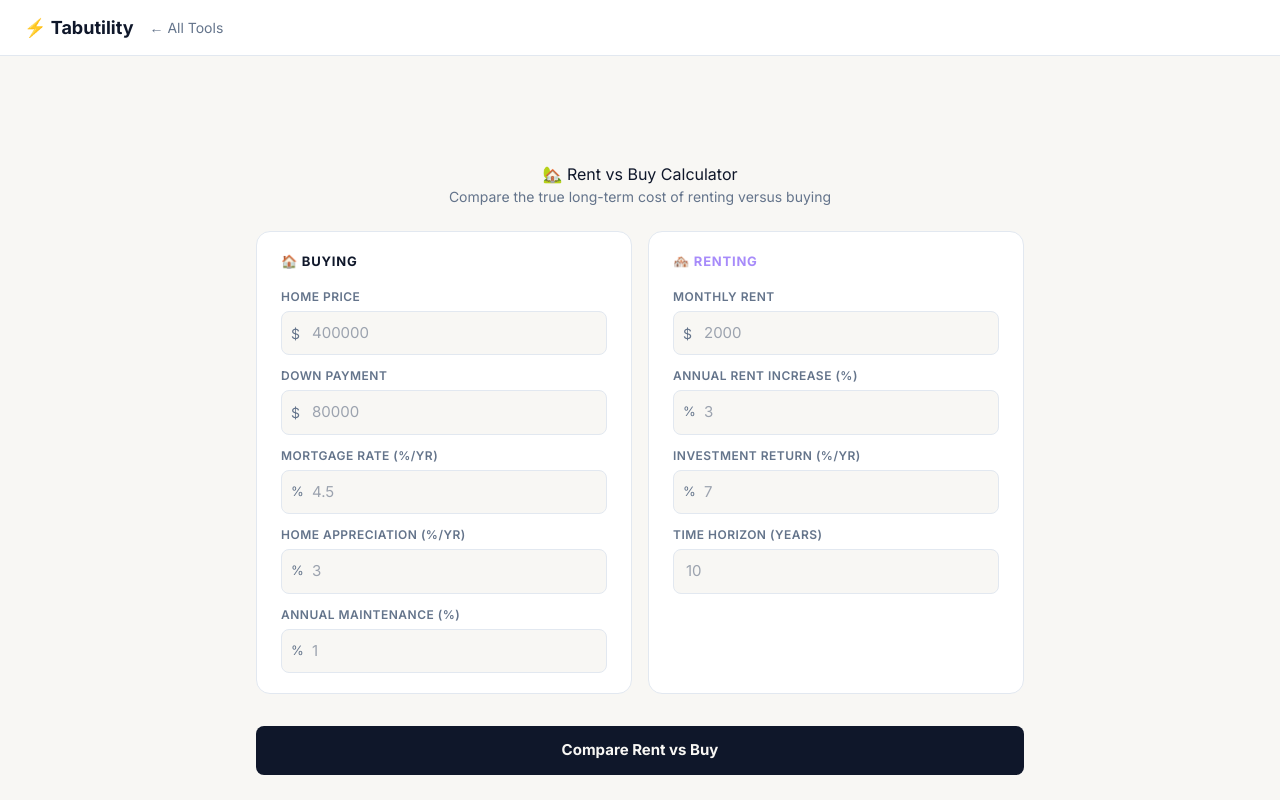
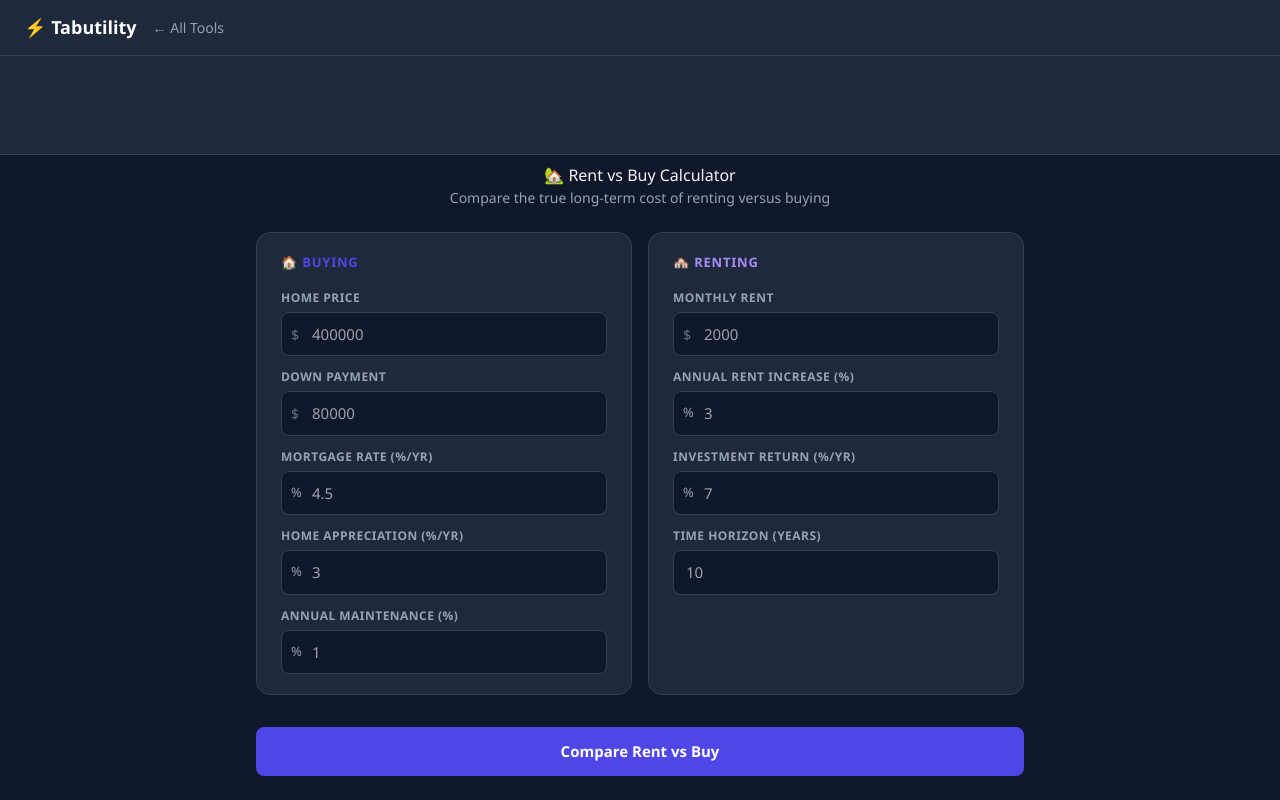
Before and after one commit to rakeshv02/rent-vs-buy, a React (Vite) app: page / in a window 1280 px wide. Shown: the top 800 px of the page. Built offline with nearby package versions, Linux system fonts and the light colour scheme.

Commit message:
Align with canonical Tabutility design language (STYLE.md): dark surface, indigo accent, Segoe-first font, standard footer, ad-slot polish

```diff
--- a/index.html
+++ b/index.html
@@ -7,7 +7,6 @@
   <link rel="dns-prefetch" href="https://pagead2.googlesyndication.com" />
 <meta charset="UTF-8"/>
 <meta name="viewport" content="width=device-width, initial-scale=1.0"/>
-<link rel="preconnect" href="https://fonts.googleapis.com"><link rel="preconnect" href="https://fonts.gstatic.com" crossorigin><link rel="stylesheet" href="https://fonts.googleapis.com/css2?family=Inter:wght@400;600;700;800&display=swap">
 <title>Rent vs Buy Calculator — Tabutility</title>
 <meta name="description" content="Free rent vs buy calculator. Compare the long-term cost of renting versus buying a home over any time horizon."/>
 <meta name="keywords" content="rent vs buy calculator, should i rent or buy, rent or buy home calculator, cost of renting vs buying"/>
@@ -29,31 +28,31 @@
 <script type="application/ld+json">{"@context":"https://schema.org","@type":"FAQPage","mainEntity":[{"@type":"Question","name":"Should I rent or buy?","acceptedAnswer":{"@type":"Answer","text":"It depends on your local market, how long you plan to stay, and your financial situation — this calculator helps you compare the numbers."}},{"@type":"Question","name":"What assumptions does it use?","acceptedAnswer":{"@type":"Answer","text":"You input the key assumptions including appreciation, rent growth and investment returns."}},{"@type":"Question","name":"Is the Rent vs Buy Calculator free?","acceptedAnswer":{"@type":"Answer","text":"Yes — completely free, no sign-up needed."}},{"@type":"Question","name":"Does it work on mobile?","acceptedAnswer":{"@type":"Answer","text":"Yes — works on any device."}}]}</script>
 <style>
 *{box-sizing:border-box;margin:0;padding:0}
-body{font-family:'Inter',-apple-system,BlinkMacSystemFont,'Segoe UI',sans-serif;background:#f8f7f4;color:#0f172a;min-height:100vh}
-nav{background:#ffffff;border-bottom:1px solid #e2e8f0;padding:14px 24px;display:flex;align-items:center;gap:16px}
-nav a{color:#64748b;text-decoration:none;font-size:14px}
-nav a:hover{color:#0f172a}
-nav .brand{color:#0f172a;font-weight:700;font-size:18px}
-.ad-banner{background:#ffffff;border-bottom:1px solid #e2e8f0;padding:4px;text-align:center}
+body{font-family:'Segoe UI',system-ui,Arial,sans-serif;background:#0f172a;color:#f1f5f9;min-height:100vh}
+nav{background:#1e293b;border-bottom:1px solid #334155;padding:14px 24px;display:flex;align-items:center;gap:16px}
+nav a{color:#94a3b8;text-decoration:none;font-size:14px}
+nav a:hover{color:#f1f5f9}
+nav .brand{color:#4f46e5;font-weight:700;font-size:18px}
+.ad-banner{background:#1e293b;border-bottom:1px solid #334155;padding:4px;text-align:center}
 #app{max-width:800px;margin:8px auto;padding:0 16px 40px}
-h1{font-size:26px;font-weight:700;color:#0f172a;margin:24px 0 6px;text-align:center}
-.subtitle{color:#64748b;font-size:14px;text-align:center;margin-bottom:24px}
+h1{font-size:26px;font-weight:700;color:#f1f5f9;margin:24px 0 6px;text-align:center}
+.subtitle{color:#94a3b8;font-size:14px;text-align:center;margin-bottom:24px}
 .inputs-grid{display:grid;grid-template-columns:1fr 1fr;gap:16px;margin-bottom:16px}
-.card{background:#ffffff;border:1px solid #e2e8f0;border-radius:14px;padding:20px 24px;margin-bottom:16px}
+.card{background:#1e293b;border:1px solid #334155;border-radius:14px;padding:20px 24px;margin-bottom:16px}
 .card-title{font-size:13px;font-weight:700;text-transform:uppercase;letter-spacing:.06em;margin-bottom:16px}
-.card-title.buy{color:#0f172a}
+.card-title.buy{color:#4f46e5}
 .card-title.rent{color:#a78bfa}
-label{display:block;font-size:12px;font-weight:600;color:#64748b;margin-bottom:5px;text-transform:uppercase;letter-spacing:.04em;margin-top:12px}
+label{display:block;font-size:12px;font-weight:600;color:#94a3b8;margin-bottom:5px;text-transform:uppercase;letter-spacing:.04em;margin-top:12px}
 label:first-of-type{margin-top:0}
 .input-group{position:relative}
 .input-prefix{position:absolute;left:10px;top:50%;transform:translateY(-50%);font-size:14px;color:#64748b}
 .input-suffix{position:absolute;right:10px;top:50%;transform:translateY(-50%);font-size:12px;color:#64748b}
-input[type="number"]{width:100%;background:#f8f7f4;border:1px solid #e2e8f0;border-radius:8px;padding:10px 32px 10px 30px;color:#0f172a;font-size:15px;outline:none;-moz-appearance:textfield;transition:border-color .2s}
+input[type="number"]{width:100%;background:#0f172a;border:1px solid #334155;border-radius:8px;padding:10px 32px 10px 30px;color:#f1f5f9;font-size:15px;outline:none;-moz-appearance:textfield;transition:border-color .2s}
 input.no-pfx{padding-left:12px}
-input[type="number"]:focus{border-color:#0f172a}
+input[type="number"]:focus{border-color:#4f46e5}
 input[type="number"]::-webkit-outer-spin-button,input[type="number"]::-webkit-inner-spin-button{-webkit-appearance:none}
-.btn{display:block;width:100%;background:#0f172a;color:#f8f7f4;border:none;border-radius:8px;padding:13px;font-size:15px;font-weight:700;cursor:pointer;margin-top:4px;transition:background .2s}
-.btn:hover{background:#334155}
+.btn{display:block;width:100%;background:#4f46e5;color:#0f172a;border:none;border-radius:8px;padding:13px;font-size:15px;font-weight:700;cursor:pointer;margin-top:4px;transition:background .2s}
+.btn:hover{background:#4338ca}
 .winner-box{border-radius:14px;padding:20px 24px;text-align:center;margin-bottom:16px}
 .winner-box .label{font-size:12px;font-weight:700;text-transform:uppercase;letter-spacing:.08em;opacity:.8;margin-bottom:6px}
 .winner-box .title{font-size:22px;font-weight:800;margin-bottom:4px}
@@ -63,26 +62,27 @@
 .cmp.buy-c{background:rgba(56,189,248,.1);border:1px solid rgba(56,189,248,.3)}
 .cmp.rent-c{background:rgba(167,139,250,.1);border:1px solid rgba(167,139,250,.3)}
 .cmp .val{font-size:22px;font-weight:700}
-.cmp.buy-c .val{color:#0f172a}
+.cmp.buy-c .val{color:#4f46e5}
 .cmp.rent-c .val{color:#a78bfa}
-.cmp .lbl{font-size:11px;color:#64748b;margin-top:4px;text-transform:uppercase;letter-spacing:.04em}
+.cmp .lbl{font-size:11px;color:#94a3b8;margin-top:4px;text-transform:uppercase;letter-spacing:.04em}
 .yr-table{width:100%;border-collapse:collapse;font-size:12px}
-.yr-table th{padding:7px 10px;color:#64748b;font-size:11px;text-transform:uppercase;font-weight:600;border-bottom:1px solid #e2e8f0;text-align:right}
+.yr-table th{padding:7px 10px;color:#64748b;font-size:11px;text-transform:uppercase;font-weight:600;border-bottom:1px solid #334155;text-align:right}
 .yr-table th:first-child{text-align:left}
-.yr-table td{padding:7px 10px;border-bottom:1px solid #1a2540;color:#334155;text-align:right}
-.yr-table td:first-child{text-align:left;color:#64748b}
+.yr-table td{padding:7px 10px;border-bottom:1px solid #1a2540;color:#cbd5e1;text-align:right}
+.yr-table td:first-child{text-align:left;color:#94a3b8}
 .yr-table tr.winner-row td{font-weight:700}
 .hidden{display:none}
 @media(max-width:580px){.inputs-grid{grid-template-columns:1fr}.compare-grid{grid-template-columns:1fr}}
 </style>
   <meta name="theme-color" content="#1a1a2e" />
-  <style id="tabutility-brand">
-/* empty ad slots: reserve space, no bordered box */
-.ad-banner,.ad-slot,.ad-container{background:transparent!important;border:none!important;border-bottom:none!important;box-shadow:none!important}
+  <style id="tabutility-brand-v2">
+/* Canonical dark-surface spec (STYLE.md): indigo accent, white text on indigo */
+.btn,.toggle-btn.active,button.active{color:#fff!important}
+nav .brand{color:#fff}
+nav a:hover{color:#818cf8}
+input:focus,select:focus,textarea:focus{border-color:#818cf8!important}
 /* AdSense not yet approved: hide all ad frames (container min-height still reserves space). Remove these two lines after approval. */
 ins.adsbygoogle,.ad-banner iframe,.ad-slot iframe,.ad-container iframe{visibility:hidden!important}
-nav .brand{color:#0f172a}
-body{-webkit-font-smoothing:antialiased}
 </style>
 </head>
 <body>
@@ -100,20 +100,20 @@
       <label>Down Payment</label>
       <div class="input-group"><span class="input-prefix">$</span><input type="number" id="down-payment" placeholder="80000" min="0" step="1000"/></div>
       <label>Mortgage Rate (%/yr)</label>
-      <div class="input-group"><span class="input-prefix" style="font-size:13px;color:#64748b">%</span><input type="number" id="mort-rate" placeholder="4.5" step="0.1" min="0"/></div>
+      <div class="input-group"><span class="input-prefix" style="font-size:13px;color:#94a3b8">%</span><input type="number" id="mort-rate" placeholder="4.5" step="0.1" min="0"/></div>
       <label>Home Appreciation (%/yr)</label>
-      <div class="input-group"><span class="input-prefix" style="font-size:13px;color:#64748b">%</span><input type="number" id="appreciation" placeholder="3" step="0.1"/></div>
+      <div class="input-group"><span class="input-prefix" style="font-size:13px;color:#94a3b8">%</span><input type="number" id="appreciation" placeholder="3" step="0.1"/></div>
       <label>Annual Maintenance (%)</label>
-      <div class="input-group"><span class="input-prefix" style="font-size:13px;color:#64748b">%</span><input type="number" id="maintenance" placeholder="1" step="0.1" min="0"/></div>
+      <div class="input-group"><span class="input-prefix" style="font-size:13px;color:#94a3b8">%</span><input type="number" id="maintenance" placeholder="1" step="0.1" min="0"/></div>
     </div>
     <div class="card">
       <div class="card-title rent">🏘️ Renting</div>
       <label>Monthly Rent</label>
       <div class="input-group"><span class="input-prefix">$</span><input type="number" id="monthly-rent" placeholder="2000" min="0" step="50"/></div>
       <label>Annual Rent Increase (%)</label>
-      <div class="input-group"><span class="input-prefix" style="font-size:13px;color:#64748b">%</span><input type="number" id="rent-increase" placeholder="3" step="0.1" min="0"/></div>
+      <div class="input-group"><span class="input-prefix" style="font-size:13px;color:#94a3b8">%</span><input type="number" id="rent-increase" placeholder="3" step="0.1" min="0"/></div>
       <label>Investment Return (%/yr)</label>
-      <div class="input-group"><span class="input-prefix" style="font-size:13px;color:#64748b">%</span><input type="number" id="invest-return" placeholder="7" step="0.1"/></div>
+      <div class="input-group"><span class="input-prefix" style="font-size:13px;color:#94a3b8">%</span><input type="number" id="invest-return" placeholder="7" step="0.1"/></div>
       <label>Time Horizon (years)</label>
       <div class="input-group"><input type="number" id="years" placeholder="10" min="1" max="50" class="no-pfx"/></div>
     </div>
@@ -131,7 +131,7 @@
       <div class="cmp rent-c"><div class="val" id="r-rent-cost">$0</div><div class="lbl">Net Cost of Renting</div></div>
     </div>
     <div class="card">
-      <div style="font-size:13px;font-weight:700;color:#64748b;text-transform:uppercase;letter-spacing:.05em;margin-bottom:12px">Year-by-Year Breakdown</div>
+      <div style="font-size:13px;font-weight:700;color:#94a3b8;text-transform:uppercase;letter-spacing:.05em;margin-bottom:12px">Year-by-Year Breakdown</div>
       <div style="overflow-x:auto">
         <table class="yr-table">
           <thead><tr><th>Year</th><th>Buy Net Cost</th><th>Rent Net Cost</th><th>Difference</th></tr></thead>
@@ -147,35 +147,35 @@
 
 
 <!-- embed-widget -->
-<div style="max-width:640px;margin:0 auto 32px;background:#ffffff;border:1px solid #e2e8f0;border-radius:12px;padding:18px">
-  <h2 style="font-size:15px;font-weight:700;color:#64748b;text-transform:uppercase;letter-spacing:.05em;margin-bottom:12px">Embed This Tool</h2>
+<div style="max-width:640px;margin:0 auto 32px;background:#1e293b;border:1px solid #334155;border-radius:12px;padding:18px">
+  <h2 style="font-size:15px;font-weight:700;color:#94a3b8;text-transform:uppercase;letter-spacing:.05em;margin-bottom:12px">Embed This Tool</h2>
   <p style="font-size:13px;color:#64748b;margin-bottom:12px">Add this Rent vs Buy Calculator to your website or blog for free — just paste this code:</p>
-  <div style="background:#f8f7f4;border:1px solid #e2e8f0;border-radius:8px;padding:12px;font-family:'Inter',monospace;font-size:12px;color:#7dd3fc;word-break:break-all;margin-bottom:10px" id="embed-code">&lt;iframe src=&quot;https://rent-vs-buy.tabutility.com/&quot; width=&quot;100%&quot; height=&quot;600&quot; frameborder=&quot;0&quot; style=&quot;border-radius:12px&quot; title=&quot;Rent vs Buy Calculator by Tabutility&quot;&gt;&lt;/iframe&gt;
+  <div style="background:#0f172a;border:1px solid #334155;border-radius:8px;padding:12px;font-family:monospace;font-size:12px;color:#818cf8;word-break:break-all;margin-bottom:10px" id="embed-code">&lt;iframe src=&quot;https://rent-vs-buy.tabutility.com/&quot; width=&quot;100%&quot; height=&quot;600&quot; frameborder=&quot;0&quot; style=&quot;border-radius:12px&quot; title=&quot;Rent vs Buy Calculator by Tabutility&quot;&gt;&lt;/iframe&gt;
 &lt;p style=&quot;font-size:12px&quot;&gt;&lt;a href=&quot;https://rent-vs-buy.tabutility.com/&quot; target=&quot;_blank&quot; rel=&quot;noopener&quot;&gt;Rent vs Buy Calculator&lt;/a&gt; by &lt;a href=&quot;https://tabutility.com/&quot; target=&quot;_blank&quot; rel=&quot;noopener&quot;&gt;Tabutility&lt;/a&gt;&lt;/p&gt;</div>
-  <button onclick="navigator.clipboard.writeText(document.getElementById('embed-code').textContent).then(()=>{this.textContent='Copied!';setTimeout(()=>this.textContent='Copy Embed Code',2000)})" style="background:#0f172a;color:#f8f7f4;border:none;border-radius:8px;padding:9px 18px;font-size:13px;font-weight:700;cursor:pointer">Copy Embed Code</button>
+  <button onclick="navigator.clipboard.writeText(document.getElementById('embed-code').textContent).then(()=>{this.textContent='Copied!';setTimeout(()=>this.textContent='Copy Embed Code',2000)})" style="background:#4f46e5;color:#0f172a;border:none;border-radius:8px;padding:9px 18px;font-size:13px;font-weight:700;cursor:pointer">Copy Embed Code</button>
   <span style="font-size:11px;color:#475569;margin-left:12px">Free to use — the credit link helps others find the tool</span>
 </div>
-<div style="margin:0 auto 24px;max-width:640px;background:#ffffff;border-radius:10px;padding:14px 18px;display:flex;align-items:center;gap:14px;cursor:pointer;border:1px solid #e2e8f0" onclick="window.open('https://www.amazon.co.uk/s?k=property%20homebuying%20rent%20vs%20buy%20books&tag=tabutility-20','_blank','noopener noreferrer')" title="Renting vs buying a home?">
+<div style="margin:0 auto 24px;max-width:640px;background:#1e293b;border-radius:10px;padding:14px 18px;display:flex;align-items:center;gap:14px;cursor:pointer;border:1px solid #334155" onclick="window.open('https://www.amazon.co.uk/s?k=property%20homebuying%20rent%20vs%20buy%20books&tag=tabutility-20','_blank','noopener noreferrer')" title="Renting vs buying a home?">
   <span style="font-size:28px;flex-shrink:0">📚</span>
   <div style="min-width:0">
-    <div style="font-size:13px;font-weight:700;color:#0f172a;margin-bottom:3px">Renting vs buying a home?</div>
-    <div style="font-size:12px;color:#64748b">Browse property & homebuying books <span style="color:#f59e0b;white-space:nowrap">→ Browse on Amazon</span></div>
+    <div style="font-size:13px;font-weight:700;color:#f1f5f9;margin-bottom:3px">Renting vs buying a home?</div>
+    <div style="font-size:12px;color:#94a3b8">Browse property & homebuying books <span style="color:#f59e0b;white-space:nowrap">→ Browse on Amazon</span></div>
     <div style="font-size:10px;color:#475569;margin-top:3px">As an Amazon Associate we earn from qualifying purchases.</div>
   </div>
 </div>
-<h2 style="font-size:15px;font-weight:700;color:#64748b;text-transform:uppercase;letter-spacing:.05em;margin-bottom:14px">Related Tools</h2>
+<h2 style="font-size:15px;font-weight:700;color:#94a3b8;text-transform:uppercase;letter-spacing:.05em;margin-bottom:14px">Related Tools</h2>
     <div style="display:grid;grid-template-columns:repeat(auto-fit,minmax(200px,1fr));gap:10px">
-      <a href="https://mortgage-calculator.tabutility.com/" style="display:block;background:rgba(255,255,255,0.07);border:1px solid #e2e8f0;border-radius:10px;padding:12px 16px;text-decoration:none;color:inherit">
-        <div style="font-size:13px;font-weight:600;color:#0f172a">Mortgage Calculator</div><div style="font-size:11px;color:#64748b;margin-top:2px">Calculators</div>
+      <a href="https://mortgage-calculator.tabutility.com/" style="display:block;background:rgba(255,255,255,0.07);border:1px solid rgba(255,255,255,0.12);border-radius:10px;padding:12px 16px;text-decoration:none;color:inherit">
+        <div style="font-size:13px;font-weight:600;color:#f1f5f9">Mortgage Calculator</div><div style="font-size:11px;color:#94a3b8;margin-top:2px">Calculators</div>
       </a>
-      <a href="https://rental-yield.tabutility.com/" style="display:block;background:rgba(255,255,255,0.07);border:1px solid #e2e8f0;border-radius:10px;padding:12px 16px;text-decoration:none;color:inherit">
-        <div style="font-size:13px;font-weight:600;color:#0f172a">Rental Yield Calculator</div><div style="font-size:11px;color:#64748b;margin-top:2px">Calculators</div>
+      <a href="https://rental-yield.tabutility.com/" style="display:block;background:rgba(255,255,255,0.07);border:1px solid rgba(255,255,255,0.12);border-radius:10px;padding:12px 16px;text-decoration:none;color:inherit">
+        <div style="font-size:13px;font-weight:600;color:#f1f5f9">Rental Yield Calculator</div><div style="font-size:11px;color:#94a3b8;margin-top:2px">Calculators</div>
       </a>
-      <a href="https://compound-interest-calculator.tabutility.com/" style="display:block;background:rgba(255,255,255,0.07);border:1px solid #e2e8f0;border-radius:10px;padding:12px 16px;text-decoration:none;color:inherit">
-        <div style="font-size:13px;font-weight:600;color:#0f172a">Compound Interest</div><div style="font-size:11px;color:#64748b;margin-top:2px">Calculators</div>
+      <a href="https://compound-interest-calculator.tabutility.com/" style="display:block;background:rgba(255,255,255,0.07);border:1px solid rgba(255,255,255,0.12);border-radius:10px;padding:12px 16px;text-decoration:none;color:inherit">
+        <div style="font-size:13px;font-weight:600;color:#f1f5f9">Compound Interest</div><div style="font-size:11px;color:#94a3b8;margin-top:2px">Calculators</div>
       </a>
-      <a href="https://uk-stamp-duty-calculator.tabutility.com/" style="display:block;background:rgba(255,255,255,0.07);border:1px solid #e2e8f0;border-radius:10px;padding:12px 16px;text-decoration:none;color:inherit">
-        <div style="font-size:13px;font-weight:600;color:#0f172a">Stamp Duty Calculator</div><div style="font-size:11px;color:#64748b;margin-top:2px">Calculators</div>
+      <a href="https://uk-stamp-duty-calculator.tabutility.com/" style="display:block;background:rgba(255,255,255,0.07);border:1px solid rgba(255,255,255,0.12);border-radius:10px;padding:12px 16px;text-decoration:none;color:inherit">
+        <div style="font-size:13px;font-weight:600;color:#f1f5f9">Stamp Duty Calculator</div><div style="font-size:11px;color:#94a3b8;margin-top:2px">Calculators</div>
       </a>
     </div>
   </div>
@@ -183,22 +183,22 @@
 
 <div style="max-width:860px;margin-left:auto;margin-right:auto;margin-top:8px;margin-bottom:24px;padding:0 16px">
   <div style="background:rgba(255,255,255,0.04);border:1px solid rgba(255,255,255,0.1);border-radius:14px;padding:20px 24px">
-    <h2 style="font-size:15px;font-weight:700;color:#64748b;text-transform:uppercase;letter-spacing:.05em;margin-bottom:4px">Frequently Asked Questions</h2>
+    <h2 style="font-size:15px;font-weight:700;color:#94a3b8;text-transform:uppercase;letter-spacing:.05em;margin-bottom:4px">Frequently Asked Questions</h2>
     <div style="border-bottom:1px solid rgba(255,255,255,0.08);padding:14px 0">
-      <div style="font-size:14px;font-weight:600;color:#0f172a;margin-bottom:6px">Should I rent or buy?</div>
-      <div style="font-size:13px;color:#64748b;line-height:1.5">It depends on your local market, how long you plan to stay, and your financial situation — this calculator helps you compare the numbers.</div>
+      <div style="font-size:14px;font-weight:600;color:#f1f5f9;margin-bottom:6px">Should I rent or buy?</div>
+      <div style="font-size:13px;color:#94a3b8;line-height:1.5">It depends on your local market, how long you plan to stay, and your financial situation — this calculator helps you compare the numbers.</div>
     </div>
     <div style="border-bottom:1px solid rgba(255,255,255,0.08);padding:14px 0">
-      <div style="font-size:14px;font-weight:600;color:#0f172a;margin-bottom:6px">What assumptions does it use?</div>
-      <div style="font-size:13px;color:#64748b;line-height:1.5">You input the key assumptions including appreciation, rent growth and investment returns.</div>
+      <div style="font-size:14px;font-weight:600;color:#f1f5f9;margin-bottom:6px">What assumptions does it use?</div>
+      <div style="font-size:13px;color:#94a3b8;line-height:1.5">You input the key assumptions including appreciation, rent growth and investment returns.</div>
     </div>
     <div style="border-bottom:1px solid rgba(255,255,255,0.08);padding:14px 0">
-      <div style="font-size:14px;font-weight:600;color:#0f172a;margin-bottom:6px">Is this free?</div>
-      <div style="font-size:13px;color:#64748b;line-height:1.5">Yes — completely free, no sign-up needed.</div>
+      <div style="font-size:14px;font-weight:600;color:#f1f5f9;margin-bottom:6px">Is this free?</div>
+      <div style="font-size:13px;color:#94a3b8;line-height:1.5">Yes — completely free, no sign-up needed.</div>
     </div>
     <div style="padding:14px 0">
-      <div style="font-size:14px;font-weight:600;color:#0f172a;margin-bottom:6px">Works on mobile?</div>
-      <div style="font-size:13px;color:#64748b;line-height:1.5">Yes — works on any device.</div>
+      <div style="font-size:14px;font-weight:600;color:#f1f5f9;margin-bottom:6px">Works on mobile?</div>
+      <div style="font-size:13px;color:#94a3b8;line-height:1.5">Yes — works on any device.</div>
     </div>
   </div>
 </div>
@@ -330,11 +330,11 @@
   }
 })();
 </script>
-<footer style="border-top:1px solid #e2e8f0;background:#ffffff;margin-top:48px;padding:28px 24px;text-align:center;font-family:'Inter',-apple-system,BlinkMacSystemFont,'Segoe UI',sans-serif;font-size:13px;color:#64748b;line-height:1.8">
-<div style="font-weight:700;color:#0f172a;font-size:15px">⚡ Tabutility</div>
+<footer style="background:#1a1a2e;margin-top:48px;padding:28px 24px;text-align:center;font-family:'Segoe UI',system-ui,Arial,sans-serif;font-size:13px;color:#94a3b8;line-height:1.8">
+<div style="font-weight:700;color:#fff;font-size:15px">⚡ Tabutility</div>
 <div>Free, private, browser-based tools. No sign-up, no tracking.</div>
-<div><a href="https://tabutility.com" style="color:#0f172a;font-weight:600;text-decoration:none">All Tools</a> · <a href="https://tabutility.com/blog/" style="color:#64748b;text-decoration:none">Blog</a> · <a href="https://tabutility.com/#about" style="color:#64748b;text-decoration:none">About</a></div>
-<div style="margin-top:6px;color:#94a3b8">© 2026 Tabutility</div>
+<div><a href="https://tabutility.com" style="color:#818cf8;font-weight:600;text-decoration:none">All Tools</a> · <a href="https://tabutility.com/blog/" style="color:#94a3b8;text-decoration:none">Blog</a> · <a href="https://tabutility.com/#about" style="color:#94a3b8;text-decoration:none">About</a></div>
+<div style="margin-top:6px;color:#64748b">© 2026 Tabutility</div>
 </footer>
 </body>
 </html>
--- a/src/index.css
+++ b/src/index.css
@@ -4,5 +4,5 @@
 
 body {
   margin: 0;
-  font-family:'Inter', 'Inter', sans-serif;
+  font-family:'Segoe UI',system-ui,Arial,sans-serif;
 }
```
